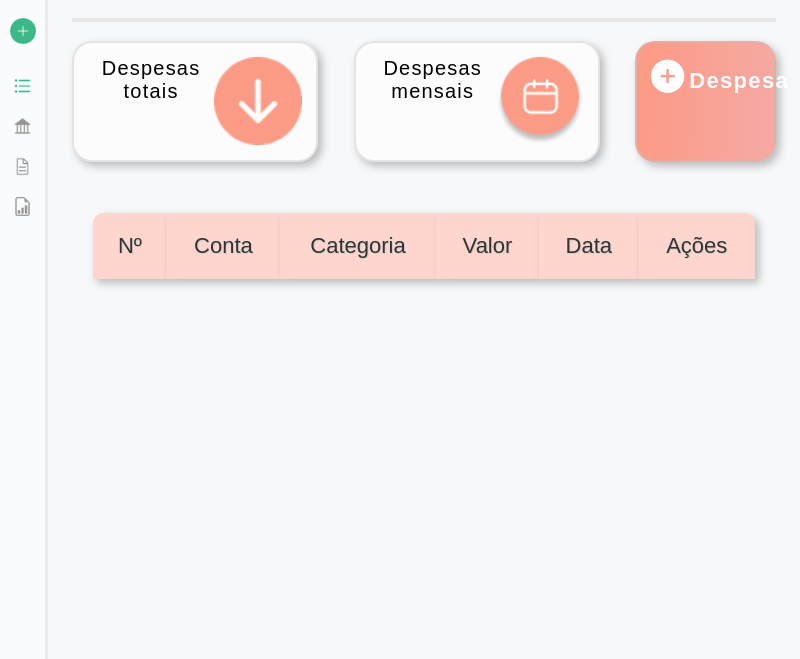
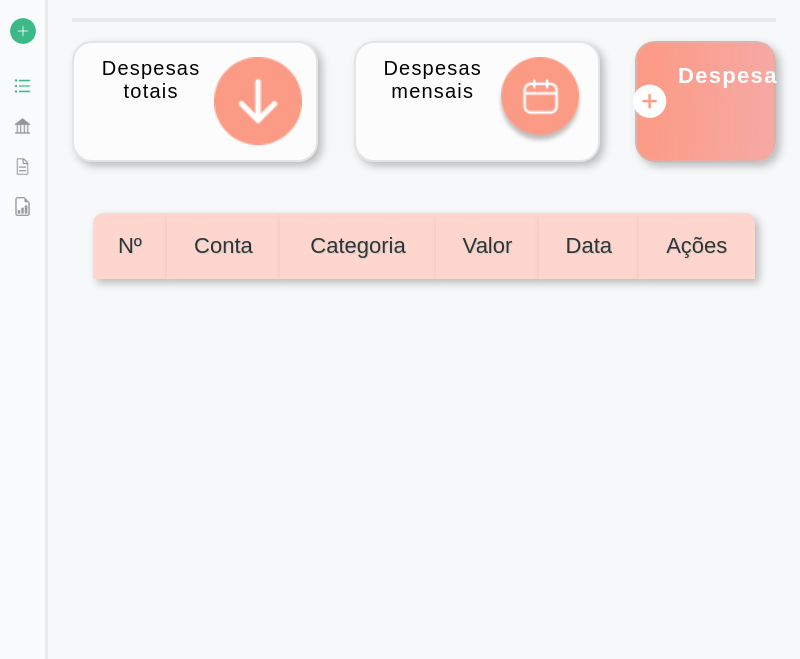
Before and after one commit to GuilhermeG-L/InvestApp, an Electron app: page pages/ReceitasDespesas/despesas.html in a window 800 px wide. Shown: the part 81-740 px from the top of the page. Drawn offline with nearby package versions, Linux system fonts and the light colour scheme; no server answers.

Commit message:
Ajuste botão de Despesa

```diff
--- a/styles/de paginas/despesas.css
+++ b/styles/de paginas/despesas.css
@@ -146,7 +146,7 @@ hr{
 	width: 35%;
 }
 
-#btnDespesa{
+/* #btnDespesa{
 
 	color: white;
 	font-family: 'Montserrat', sans-serif;
@@ -163,6 +163,35 @@ hr{
 	width: 20%;
 	cursor: pointer;
 
+}
+ */
+
+ #btnDespesa{
+
+	color: white;
+	font-family: 'Montserrat', sans-serif;
+    font-style: normal;
+    font-weight: 600;
+    font-size: 22px;
+	text-align: right;
+    letter-spacing: 0.06em;
+	text-align: center;
+	background:linear-gradient(93.91deg, rgba(253, 142, 118, 0.88) 9.59%, rgba(245, 149, 140, 0.81) 89.2%);
+    border: 2px solid rgba(193, 193, 193, 0.42);
+    box-shadow: 4px 4px 8px rgba(0, 0, 0, 0.25);
+    border-radius: 20px;
+	width: 20%;
+	cursor: pointer;
+
+    display: flex;
+    align-items: center;
+    justify-content: center;
+}
+
+#btnDespesa .card-tit2{
+    height: 100%;
+    margin-left: 6%;
+    vertical-align: middle;
 }
 
 
--- a/styles/de paginas/receitas.css
+++ b/styles/de paginas/receitas.css
@@ -165,11 +165,13 @@ hr{
 
     display: flex;
     align-items: center;
+    justify-content: center;
 }
 
 #btnreceita .card-tit2{
     height: 100%;
     margin-left: 6%;
+    vertical-align: middle;
 }
 
 
```
